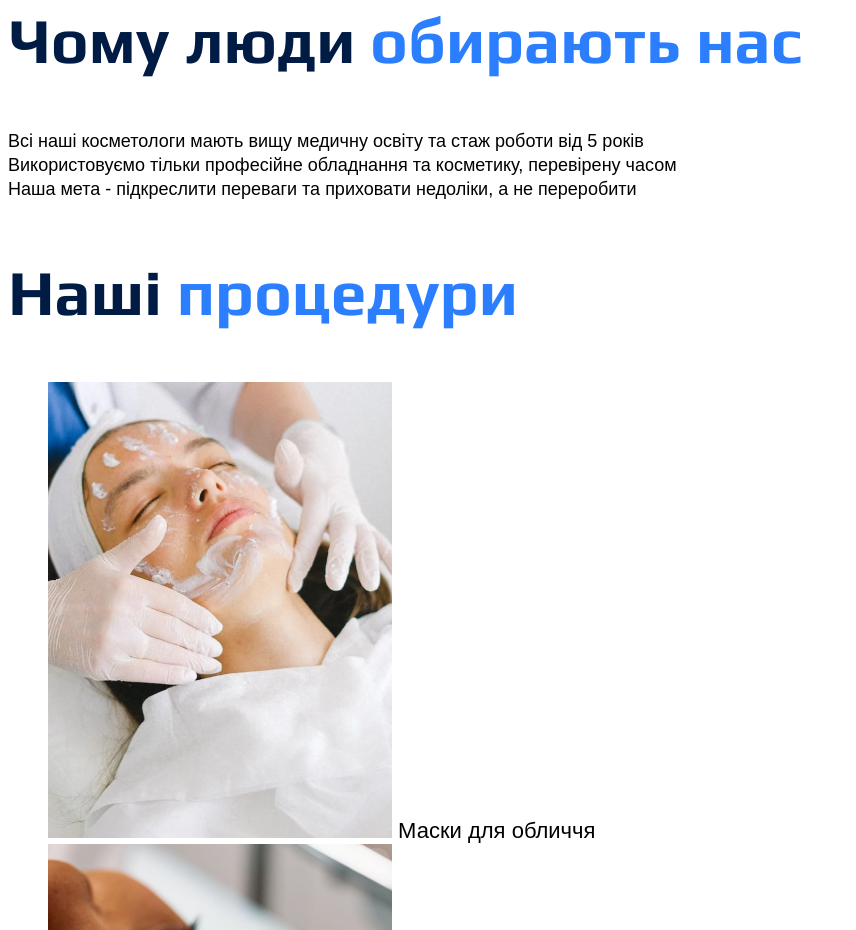
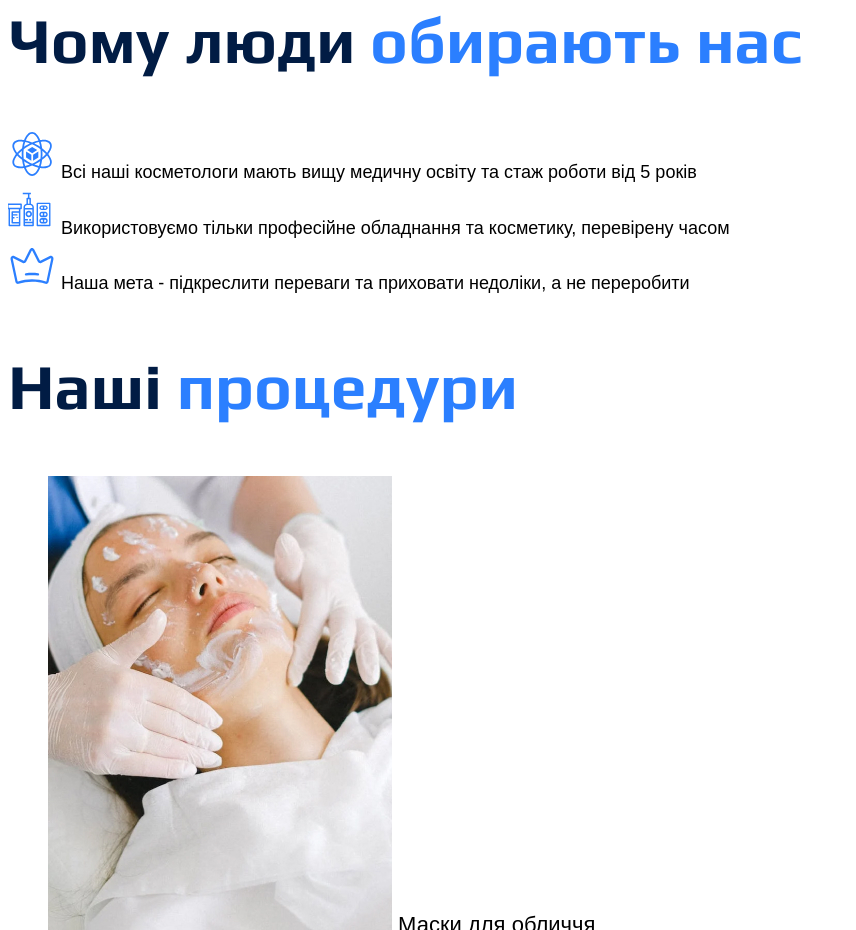
Before and after one commit to andriyM94/genius-homework-1, a plain HTML site: page index.html in a window 1280 px wide. Shown: the part 1991-2921 px from the top of the page, without its empty margins (0-856 px from the left). Drawn offline with Linux system fonts and the light colour scheme.

Commit message:
add some imgages

```diff
--- a/index.html
+++ b/index.html
@@ -63,14 +63,17 @@
         </h2>
         <div class="why-us__itms">
           <div class="item">
+            <img src="./images/icon-science.svg" alt="" />
             Всі наші косметологи мають вищу медичну освіту та стаж роботи від 5
             років
           </div>
           <div class="item">
+            <img src="./images/icon_two.svg" alt="" />
             Використовуємо тільки професійне обладнання та косметику, перевірену
             часом
           </div>
           <div class="item">
+            <img src="./images/icon_crown.svg" alt="" />
             Наша мета - підкреслити переваги та приховати недоліки, а не
             переробити
           </div>
```
